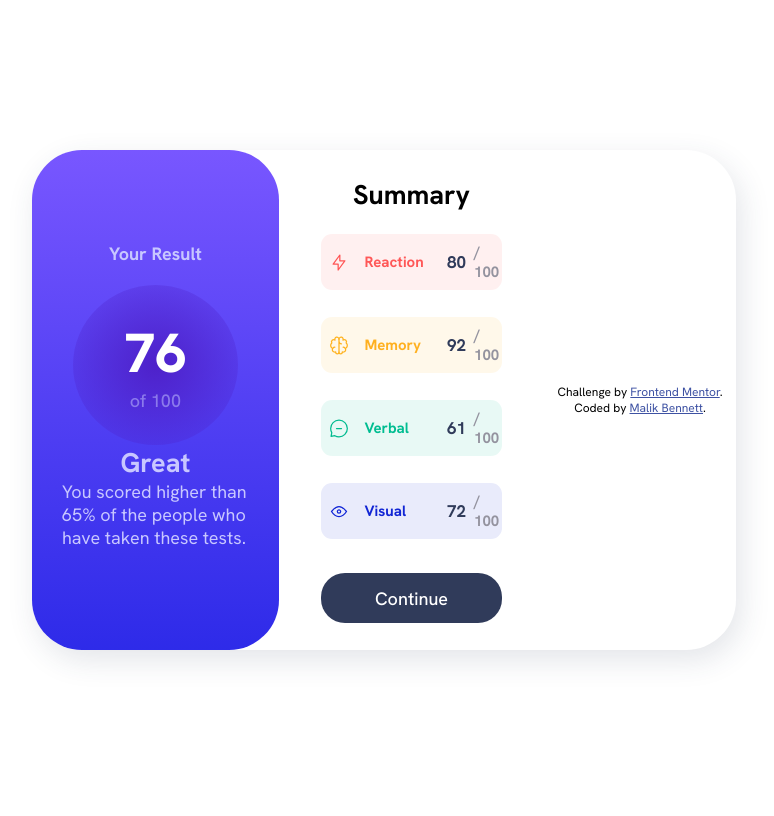
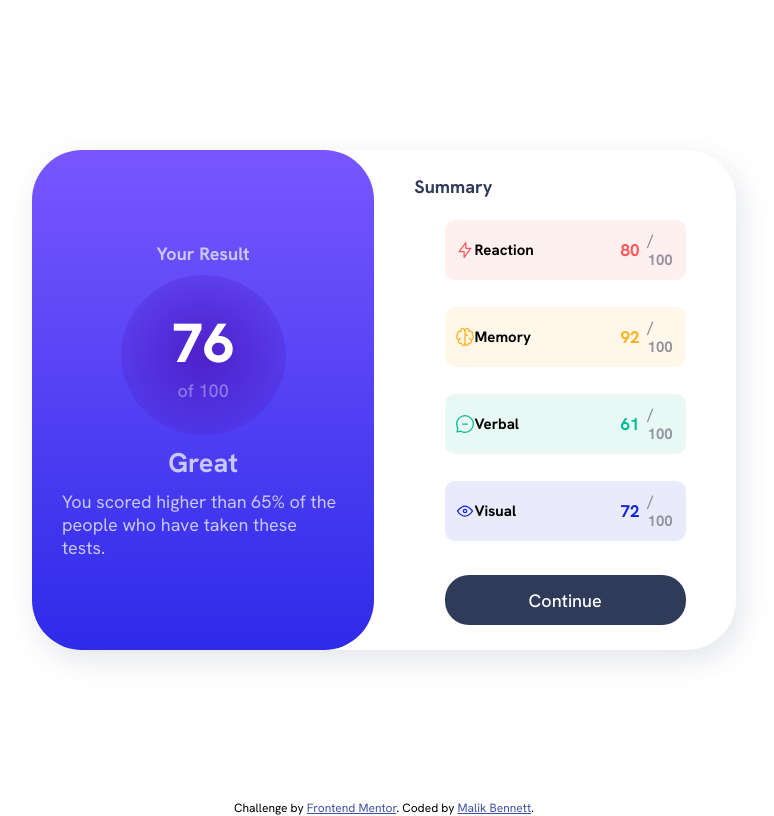
Before and after one commit to Rebrodie/Results-summary-component, a plain HTML site: page index.html in a window 1280 px wide. Shown: the whole page, without its empty margins (256-1030 px from the left). Drawn offline with Linux system fonts and the light colour scheme.

Commit message:
made changes

```diff
--- a/index.css
+++ b/index.css
@@ -28,10 +28,12 @@ body {
   display: flex;
   flex-direction: column;
   align-items: center;
+  gap: 2rem;
 }
 .result-container {
   display: flex;
   flex-direction: column;
+  justify-content: space-around;
   align-items: center;
   border-radius: 0 0 50px 50px;
   background: linear-gradient(
@@ -39,15 +41,14 @@ body {
     hsl(252, 100%, 67%),
     hsl(241, 81%, 54%)
   );
-  padding: 2rem;
+  padding: 2.5rem;
+  gap: 1rem;
   width: 100%;
-  min-height: 300px;
-}
   #result-h1 {
     text-align: center;
-  padding: 2rem;
     font-size: 1.8rem;
     color: hsl(241, 100%, 89%);
+  }
 }
 .result {
   display: flex;
@@ -58,43 +59,40 @@ body {
   border-radius: 50%;
   width: 125px;
   height: 120px;
-}
-.result span {
+  > span {
     color: hsl(0, 0%, 100%);
     font-weight: 800;
     font-size: 5.5rem;
   }
-.result a {
+  > a {
     color: hsl(241, 100%, 89%, 0.5);
     font-weight: 500;
+  }
 }
 .result-description {
   display: flex;
   flex-direction: column;
   align-items: center;
-  padding-bottom: 3rem;
+  gap: 1rem;
   color: hsl(241, 100%, 89%);
-}
-.result-description h1 {
+  > h1 {
     font-size: 2.2rem;
     color: hsl(0, 0%, 100%);
     padding: 8px;
+  }
 }
 .summary-container {
   display: flex;
   flex-direction: column;
   justify-content: center;
   align-items: center;
-  flex-wrap: nowrap;
-  gap: 1rem;
-  width: 85%;
-  .summary-header {
+  padding: 2rem;
+  gap: 2rem;
   width: 100%;
-    padding: 1.2rem;
+  #summary-h1 {
+    width: 100%;
     color: hsl(224, 30%, 27%);
-    > h1 {
     font-size: 1.8rem;
-    }
   }
 }
 .summary {
@@ -104,18 +102,16 @@ body {
   align-items: center;
   justify-content: space-between;
   font-weight: 700;
-  padding: 0.8rem;
-  border-radius: 11px;
+  padding: 1rem;
+  border-radius: 10px;
   width: 100%;
-  min-height: 50px;
-}
-.summary span {
+  > div {
     display: flex;
     flex-direction: row;
     flex-wrap: nowrap;
     align-items: center;
     font-size: 1.5rem;
-  width: 35%;
+  }
 }
 .summary span img {
   width: 35px;
--- a/index.html
+++ b/index.html
@@ -29,37 +29,37 @@
         <section class="summary-container" aria-labelledby="summary-h1">
           <h1 id="summary-h1">Summary</h1>
           <div class="summary reaction">
-            <span
-              ><img src="./assets/images/icon-reaction.svg" alt="react-icon" />
-              Reaction</span
-            >
-            <div class="score">80<a>/ 100</a></div>
+            <div>
+              <img src="./assets/images/icon-reaction.svg" alt="react-icon" />
+              <p>Reaction</p>
+            </div>
+            <span class="score">80<a>/ 100</a></span>
           </div>
           <div class="summary memory">
-            <span
-              ><img src="./assets/images/icon-memory.svg" alt="memory-icon" />
-              Memory</span
-            >
-            <div class="score">92<a>/ 100</a></div>
+            <div>
+              <img src="./assets/images/icon-memory.svg" alt="memory-icon" />
+              <p>Memory</p>
+            </div>
+            <span class="score">92<a>/ 100</a></span>
           </div>
           <div class="summary verbal">
-            <span
-              ><img src="./assets/images/icon-verbal.svg" alt="verbal-icon" />
-              Verbal</span
-            >
-            <div class="score">61<a>/ 100</a></div>
+            <div>
+              <img src="./assets/images/icon-verbal.svg" alt="verbal-icon" />
+              <p>Verbal</p>
+            </div>
+            <span class="score">61<a>/ 100</a></span>
           </div>
           <div class="summary visual">
-            <span
-              ><img src="./assets/images/icon-visual.svg" alt="visual-icon" />
-              Visual</span
-            >
-            <div class="score">72<a>/ 100</a></div>
+            <div>
+              <img src="./assets/images/icon-visual.svg" alt="visual-icon" />
+              <p>Visual</p>
+            </div>
+            <span class="score">72<a>/ 100</a></span>
           </div>
           <button type="button">Continue</button>
         </section>
-      <main/>
-    <div/>
+      </main>
+    </div>
     <footer class="attribution" role="contentinfo">
       Challenge by
       <a href="https://www.frontendmentor.io?ref=challenge" target="_blank"
```
Lines whose indentation alone changed are shown as unchanged.
